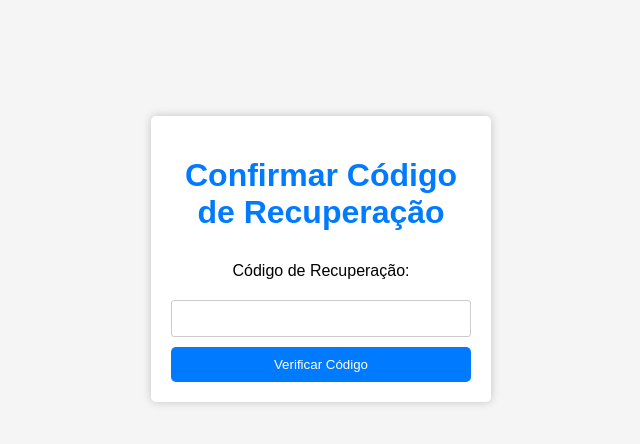
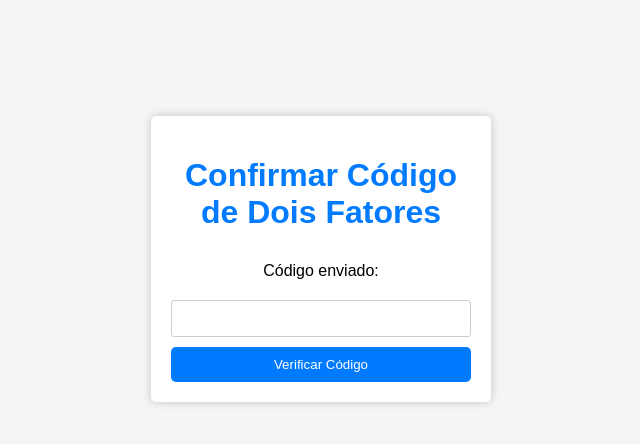
Before and after one commit to LipeBiondes/sistema-de-login, a PHP site: page /confirmar_codigo_dois_fatores_login.php in a window 1280 px wide. Shown: the part 141-585 px from the top of the page, without its empty margins (319-959 px from the left). Run offline with PHP 8.4, Linux system fonts and the light colour scheme; the visitor is signed in with stand-in values (Sample User, id 1); some libraries are stand-ins or nearby versions.

Commit message:
Fixing bugs

```diff
--- a/alterar_senha.php
+++ b/alterar_senha.php
@@ -87,7 +87,7 @@ if ($_SERVER["REQUEST_METHOD"] == "POST") {
         ?>
       </div>
       <button type="submit">Trocar Senha</button>
-      <a href="logout.php?voltar=usuario voltou">Voltar</a>
+      <a href="configuracoes.php">Voltar</a>
     </form>
   </div>
 
--- a/confirmar_codigo_dois_fatores.php
+++ b/confirmar_codigo_dois_fatores.php
@@ -8,7 +8,7 @@ $email_do_usuario = $_SESSION['email'] ?? '';
 
 <head>
   <meta charset="UTF-8">
-  <title>Confirmar Código de Recuperação</title>
+  <title>Confirmar Código de Ativação</title>
   <link rel="stylesheet" href="style.css">
 </head>
 
@@ -20,9 +20,9 @@ $email_do_usuario = $_SESSION['email'] ?? '';
   }
   ?>
   <div class="container">
-    <h1>Confirmar Código de Recuperação</h1>
+    <h1>Confirmar Código de Ativação</h1>
     <form id="confirm-form" action="validar_codigo_dois_fatores.php" method="post">
-      <label for="codigo">Código de Recuperação:</label>
+      <label for="codigo">Código de Ativação:</label>
       <input type="text" id="codigo" name="codigo" required>
       <input type="hidden" name="email" value="<?= $email_do_usuario; ?>">
       <?php
--- a/confirmar_codigo_dois_fatores_login.php
+++ b/confirmar_codigo_dois_fatores_login.php
@@ -69,7 +69,7 @@ if ($_SERVER["REQUEST_METHOD"] == "POST") {
 
 <head>
   <meta charset="UTF-8">
-  <title>Confirmar Código de Recuperação</title>
+  <title>Confirmar Código de Dois Fatores</title>
   <link rel="stylesheet" href="style.css">
 </head>
 
@@ -81,9 +81,9 @@ if ($_SERVER["REQUEST_METHOD"] == "POST") {
   }
   ?>
   <div class="container">
-    <h1>Confirmar Código de Recuperação</h1>
+    <h1>Confirmar Código de Dois Fatores</h1>
     <form id="confirm-form" action="<?= $_SERVER['PHP_SELF'] ?>" method="post">
-      <label for="codigo">Código de Recuperação:</label>
+      <label for="codigo">Código enviado:</label>
       <input type="text" id="codigo" name="codigo" required>
       <input type="hidden" name="email" value="<?= $email_do_usuario; ?>">
       <?php
--- a/funcoes.php
+++ b/funcoes.php
@@ -85,7 +85,7 @@ function enviar_email_codigo_confirmacao($email_do_usuario)
                     $mail->send();
 
                     // Redirecione o usuário para a página de confirmação
-                    $_SESSION["codigo-recuperacao"] = $codigo_recuperacao;
+                    $_SESSION['email'] = $email_do_usuario;
                     header("Location: confirmar_codigo.php");
                     session_write_close();
                     $stmt->close();
@@ -160,14 +160,14 @@ function enviar_email_dois_fatores($email_do_usuario)
                     //Content
                     $mail->isHTML(true);
                     // Assunto e corpo do e-mail
-                    $mail->Subject = 'Ativacao de Autenticacao de Dois Fatores';
+                    $mail->Subject = 'Ativacao da Autenticacao de Dois Fatores';
                     $mail->Body = '
           <!DOCTYPE html>
           <html>
           <head>
           </head>
           <body>
-            <h1 style="color: #007bff;">Ativação de Autenticação de Dois Fatores</h1>
+            <h1 style="color: #007bff;">Ativação da Autenticação de Dois Fatores</h1>
             <p>Olá!</p>
             <p>Você está a um passo de adicionar uma camada adicional de segurança à sua conta. Use o código de ativação abaixo para configurar a autenticação de dois fatores:</p>
             <div style="background-color: #f5f5f5; padding: 10px; border-radius: 5px; margin: 20px 0;">
--- a/recuperar_senha.php
+++ b/recuperar_senha.php
@@ -1,7 +1,7 @@
 <?php
+session_start();
 if ($_SERVER["REQUEST_METHOD"] == "POST") {
   $email_do_usuario = $_POST["email"];
-  session_start();
   include("funcoes.php");
   enviar_email_codigo_confirmacao($email_do_usuario);
 }
--- a/validar_codigo.php
+++ b/validar_codigo.php
@@ -5,7 +5,7 @@ include("funcoes.php");
 
 $error_message = ""; // Inicialize a mensagem de erro como uma string vazia
 
-$codigo_recuperacao_usuario = $_SESSION["codigo-recuperacao"];
+$codigo_recuperacao_usuario = $_POST["codigo"];
 $email_do_usuario = $_SESSION["email"];
 
 try {
```
Also changed, not shown: configuracoes.php (+13 -2 lines), confirmar_codigo.php (+4 -3 lines), trocar_senha.php (+3 -13 lines).
